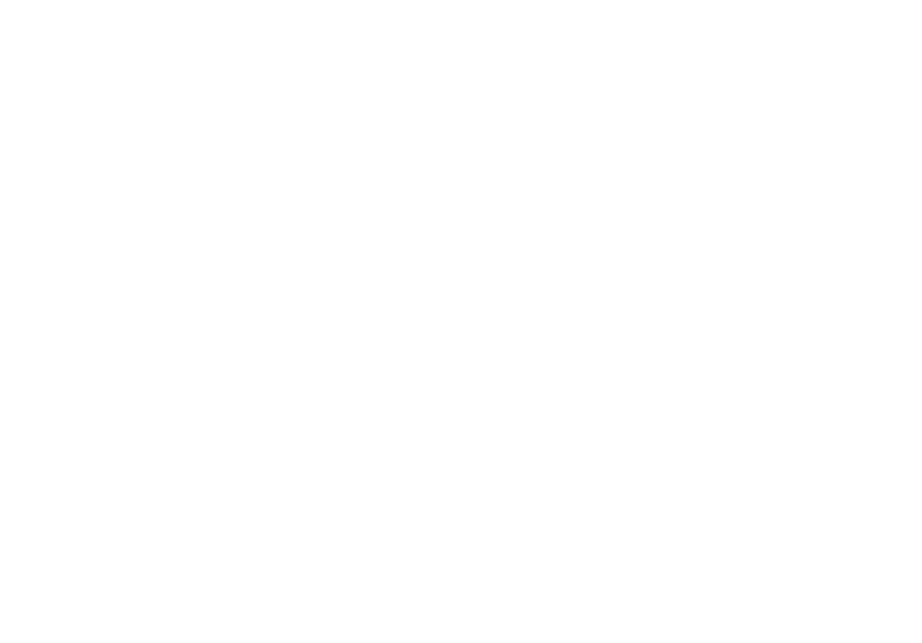
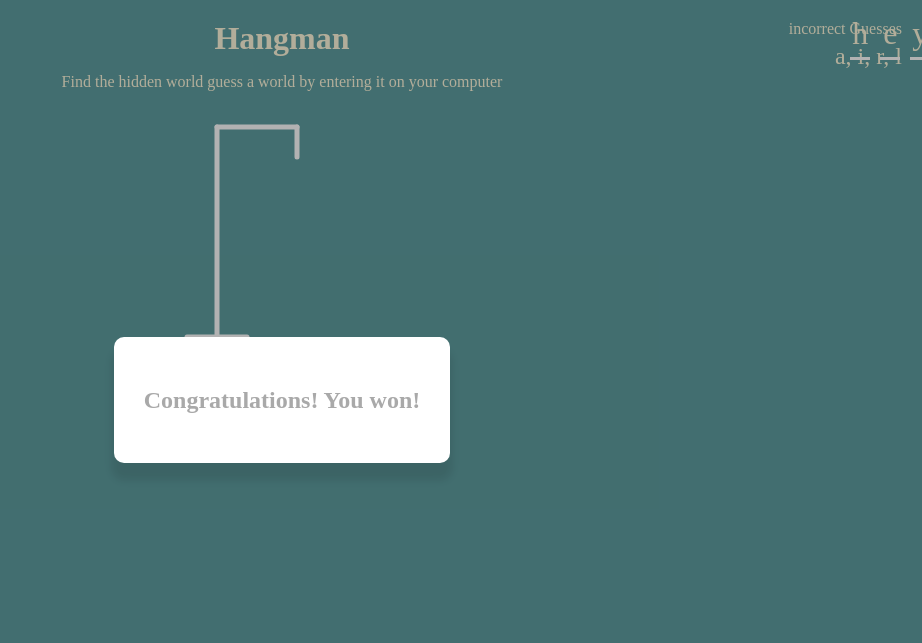
Before and after one commit to ZaidAl1/JAVASCRIPT-PROJECT--MERN-STACK-PART-1-, a plain HTML site: page Project 7/index.html in a window 1280 px wide. Shown: the whole page, without its empty margins (358-1280 px from the left). Drawn offline with Linux system fonts and the light colour scheme.

Commit message:
Project 7 HaNgman updates UX UI done

```diff
--- a/Project 7/index.html
+++ b/Project 7/index.html
@@ -0,0 +1,66 @@
+<!DOCTYPE html>
+<html lang="en">
+<head>
+    <meta charset="UTF-8">
+    <meta http-equiv="X-UA-Compatible" content="IE=edge">
+    <meta name="viewport" content="width=device-width, initial-scale=1.0">
+    <link rel="stylesheet" href="style.css">
+    <title>Hangman</title>
+</head>
+<body>
+    <h1>Hangman</h1>
+    <p>Find the hidden world guess a world by entering it on your computer</p>
+    <div class="game-content">
+        <svg height="250" width="250" class="figure-container">
+            <line x1="60" y1="20" x2="140" y2="20" />
+            <line x1="140" y1="20" x2="140" y2="50" />
+            <line x1="60" y1="20" x2="60" y2="230" />
+            <line x1="30" y1="230" x2="90" y2="230" />
+
+       <circle cx="140" cy="70" r="20"  class="figure-part" />
+
+    <line x1="140" y1="90" x2="140" y2="150"  class="figure-part" />
+
+
+    <line x1="140" y1="100" x2="110" y2="150" class="figure-part"/>
+
+
+    <line x1="140" y1="100" x2="170" y2="150" class="figure-part"/>
+    <line x1="140" y1="100" x2="170" y2="150" class="figure-part"/>
+
+
+    <line x1="140" y1="150" x2="110" y2="190" class="figure-part"/>
+    <line x1="140" y1="150" x2="170" y2="190" class="figure-part"/>
+
+
+        </svg>
+
+        <div class="incorrect-letters-container">
+            <div id="incorrect-letters">
+                <p>incorrect Guesses</p>
+
+                <span>a, i, r, l</span>
+            </div>
+
+            <div class="word" id="word">
+                <div class="letter">h</div>
+                <div class="letter">e</div>
+                <div class="letter">y</div>
+            </div>
+            <div class="popup-container" id="popup-container">
+                <div class="popup">
+                    <h2 class="final-message">
+                        Congratulations! You won!
+                    </h2>
+                   <div class="notification-container show" id="notification-container">
+                       <p>It looks like you've already gussed this letter</p>
+                   </div>
+
+                </div>
+            </div>
+
+
+        </div>
+    </div>
+</body>
+</html>
--- a/Project 7/style.css
+++ b/Project 7/style.css
@@ -0,0 +1,133 @@
+*{
+    box-sizing: border-box;
+}
+
+body{
+    background-color: cadetblue;
+    color: cornsilk;
+    font-family: 'Times New Roman', Times, serif;
+    display: flex;
+    flex-direction: column;
+    align-items: center;
+    height: 80vh;
+    margin: 0;
+    overflow: hidden;
+
+}
+
+h1{
+    margin: 20px 0 0;
+
+}
+
+.game-container{
+padding: 20px 40px;
+position: relative;
+margin: auto;
+height: 300px;
+width: 400px;
+}
+
+.incorrect-letters-container{
+    position: absolute;
+    top: 20px;
+    right: 20px;
+    display: flex;
+    flex-direction: column;
+    text-align: right;
+}
+
+.incorrect-letters-container p{
+    margin: 0 0 5px;
+
+
+}
+
+.incorrect-letters-container span{
+    font-size: 24px;
+}
+
+.word {
+display: flex;
+position: absolute;
+bottom: 10px;
+left: 50%;
+transform: translateX(-50);
+}
+
+.letter {
+
+    border-bottom: 3px solid white;
+    display: inline-flex;
+    font-size: 32px;
+align-items: center;
+justify-content: center;
+margin: 0 5px;
+height: 50px;
+width: 20px;
+
+}
+
+.popup-container {
+    background-color: rgba(0, 0,0, 0.3);
+    position: fixed;
+    top: 0;
+    right: 0;
+    bottom: 0;
+    left: 0;
+    display: flex;
+    align-items: center;
+    justify-content: center;
+
+
+}
+
+.popup{
+    background-color: white;
+    color: darkgray;
+    border-radius: 10px;
+    box-shadow:0 15px 10px 3px rgba(0, 0,0, 0.1);
+    padding: 30px;
+    text-align: center;
+}
+
+.popup-button{
+    cursor: pointer;
+    background-color: darkslategray;
+    color: white;
+    border: 0;
+    border-radius: 5px;
+    margin-top: 20px;
+    padding: 10px 20px;
+    font-size: 18px;
+
+}
+
+.popup-button:active{
+    transform:scale(0.95);
+}
+.figure-container{
+    fill: transparent;
+    stroke: white;
+    stroke-width: 5px;
+    stroke-linecap: round;
+}
+
+.notification-container{
+    background-color: rgba(0, 0,0, 0.3);
+   border-radius: 10px 10px 0 0;
+   padding:15px 20px;
+   position: absolute;
+   bottom: -70px;
+
+}
+
+.notification-container p {
+    margin: 0;
+}
+
+
+
+.figure-part {
+    display: none;
+}
```
Also changed, not shown: index.html (+1 -1 lines), style.css (+7 -1 lines).
